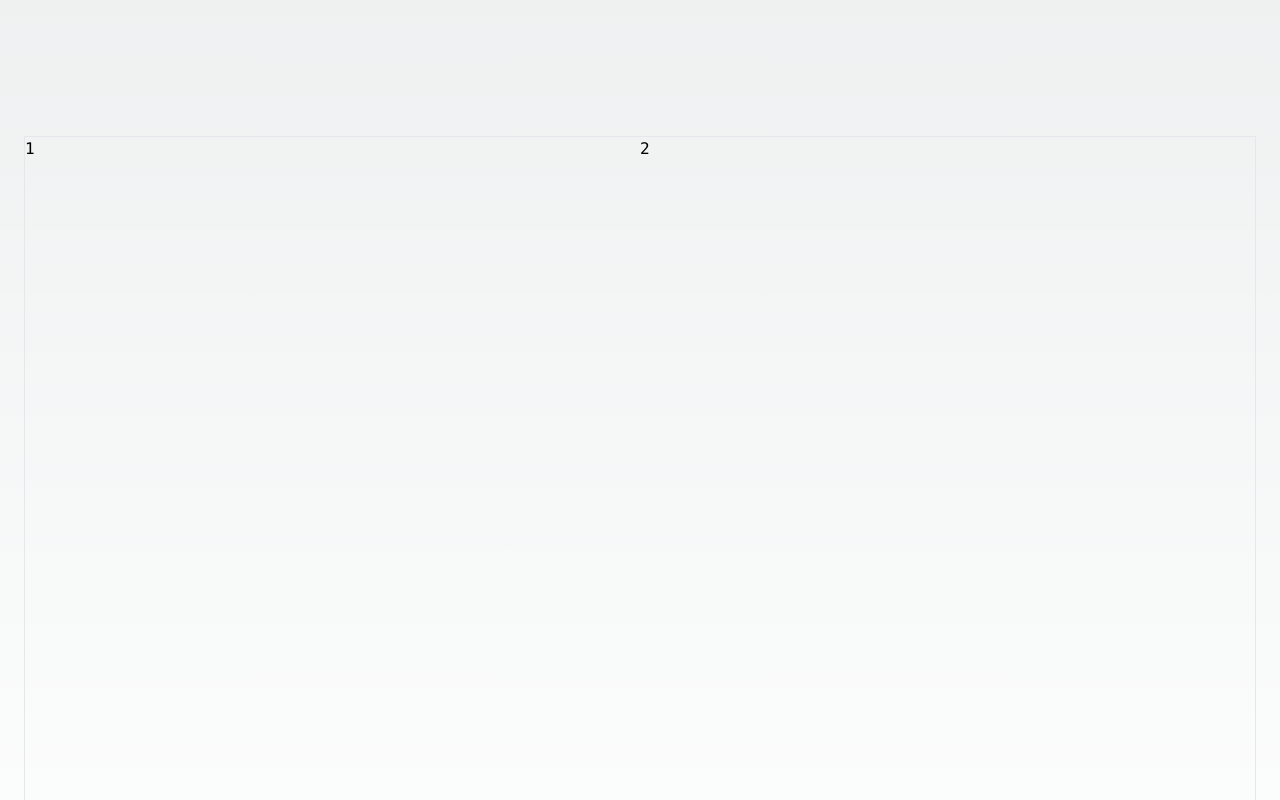
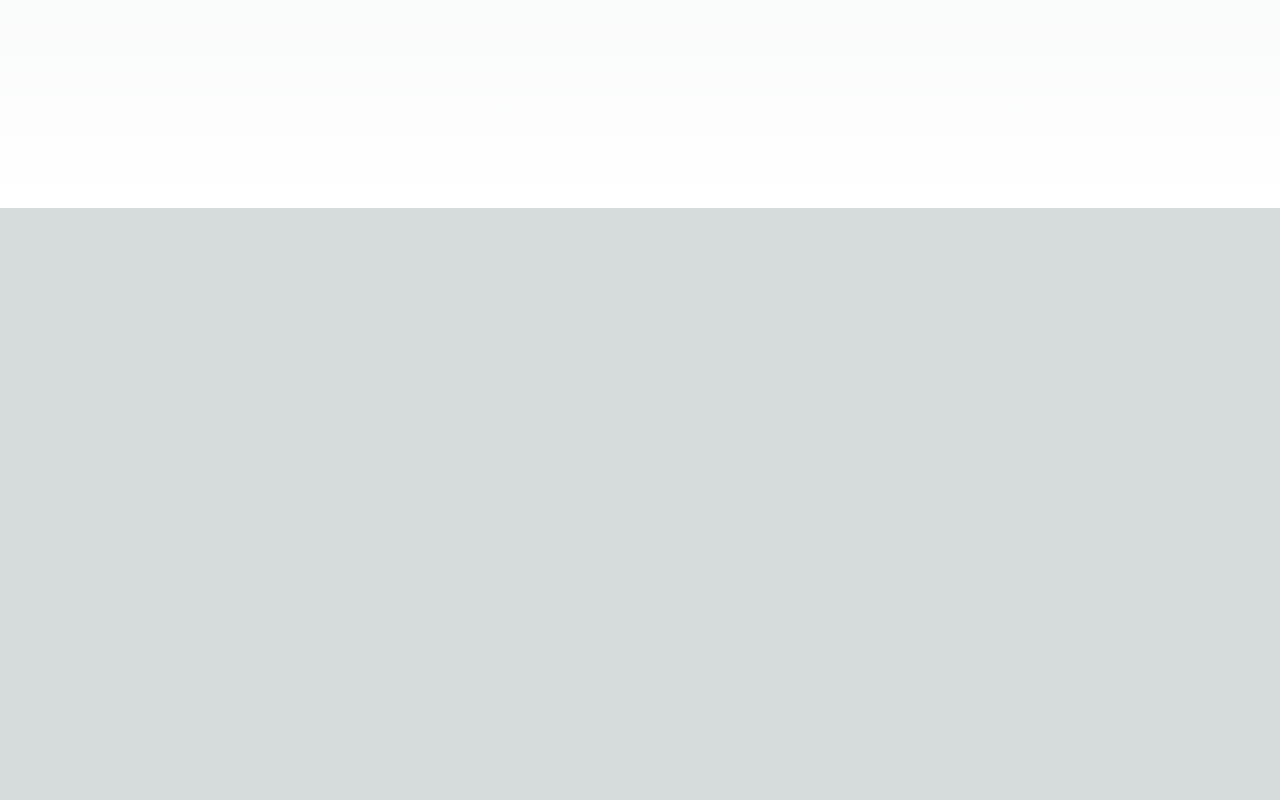
Before and after one commit to sya17/my_portofolio, a Next.js app: page /resume in a window 1280 px wide. Shown: the part 1560-2360 px from the top of the page. After the commit the page ends 1768 px from the top, so only its background shows below. Built offline with nearby package versions, Linux system fonts and the light colour scheme.

Commit message:
Commit By Sarip

```diff
--- a/src/app/resume/page.tsx
+++ b/src/app/resume/page.tsx
@@ -107,12 +107,12 @@ const resume = () => {
             </div>
           </section>
 
-          <section className="w-full h-screen flex justify-center items-center border">
+          {/* <section className="w-full h-screen flex justify-center items-center border">
             <div className="w-full h-full flex flex-row">
               <div className="w-full h-full ">1</div>
               <div className="w-full h-full ">2</div>
             </div>
-          </section>
+          </section> */}
         </div>
       </div>
       <FooterSection />
```
